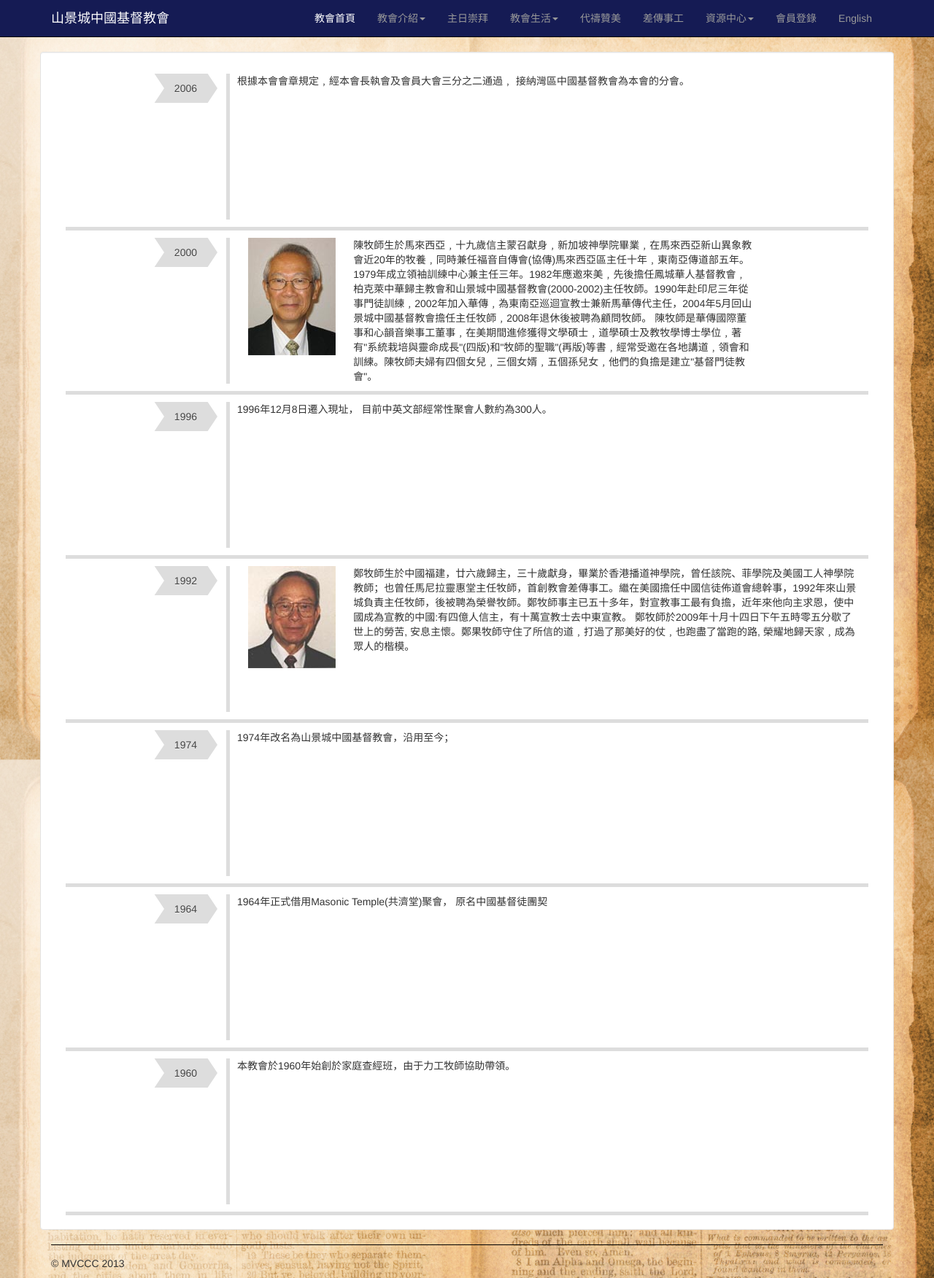
After one commit to mvccc/XiaoLongBao, a CodeIgniter app: page /index.php/pages/church/history in a window 1280 px wide. The commit adds this page. Shown: the whole page at 73% size. Run offline with CodeIgniter, Linux system fonts and the light colour scheme.

Commit message:
Add church history page

```diff
--- /dev/null
+++ b/application/views/ch/churchInfo/history.php
@@ -0,0 +1,89 @@
+<div class="row well">
+	<div class="col-lg-12">
+		<div class="history-listing">
+			<div class="history-left-listing">
+				<div id="history">
+					<li><a href="#">2006</a></li>
+				</div>
+			</div>
+			<div class="history-right-listing verticalLine history-item">
+				<div class="history-item">
+  					根據本會會章規定﹐經本會長執會及會員大會三分之二通過﹐ 接納灣區中國基督教會為本會的分會。
+				</div>
+			</div>
+		</div>
+		<div class="history-listing">
+			<div class="history-left-listing">
+				<div id="history">
+					<li><a href="#">2000</a></li>
+				</div>
+			</div>
+			<div class="history-right-listing verticalLine history-item">
+  				<div class="col-lg-2">
+  					<img src="<?php echo base_url()?>/assets/img/pastortan.jpg">
+  				</div>
+  				<div class="col-lg-8">
+  					陳牧師生於馬來西亞﹐十九歲信主蒙召獻身﹐新加坡神學院畢業﹐在馬來西亞新山異象教會近20年的牧養﹐同時兼任福音自傳會(協傳)馬來西亞區主任十年﹐東南亞傳道部五年。1979年成立領袖訓練中心兼主任三年。1982年應邀來美﹐先後擔任鳳城華人基督教會﹐柏克萊中華歸主教會和山景城中國基督教會(2000-2002)主任牧師。1990年赴印尼三年從事門徒訓練﹐2002年加入華傳﹐為東南亞巡迴宣教士兼新馬華傳代主任，2004年5月回山景城中國基督教會擔任主任牧師﹐2008年退休後被聘為顧問牧師。
+					陳牧師是華傳國際董事和心韻音樂事工董事﹐在美期間進修獲得文學碩士﹐道學碩士及教牧學博士學位﹐著有"系統栽培與靈命成長"(四版)和"牧師的聖職"(再版)等書﹐經常受邀在各地講道﹐領會和訓練。陳牧師夫婦有四個女兒﹐三個女婿﹐五個孫兒女﹐他們的負擔是建立"基督門徒教會"。
+				</div>
+			</div>
+		</div>
+		<div class="history-listing">
+			<div class="history-left-listing">
+				<div id="history">
+					<li><a href="#">1996</a></li>
+				</div>
+			</div>
+			<div class="history-right-listing verticalLine history-item">
+  				1996年12月8日遷入現址， 目前中英文部經常性聚會人數約為300人。
+			</div>
+		</div>
+		<div class="history-listing">
+			<div class="history-left-listing">
+				<div id="history">
+					<li><a href="#">1992</a></li>
+				</div>
+			</div>
+			<div class="history-right-listing verticalLine history-item">
+				<div class="col-lg-2">
+					<img src="<?php echo base_url()?>/assets/img/pastorcheng.jpg">
+				</div>
+				<div class="col-lg-10">
+  						鄭牧師生於中國福建，廿六歲歸主，三十歲獻身，畢業於香港播道神學院，曾任該院、菲學院及美國工人神學院教師；也曾任馬尼拉靈惠堂主任牧師，首創教會差傳事工。繼在美國擔任中國信徒佈道會總幹事，1992年來山景城負責主任牧師，後被聘為榮譽牧師。鄭牧師事主已五十多年，對宣教事工最有負擔，近年來他向主求恩，使中國成為宣教的中國:有四億人信主，有十萬宣教士去中東宣教。
+						鄭牧師於2009年十月十四日下午五時零五分歇了世上的勞苦, 安息主懷。鄭果牧師守住了所信的道﹐打過了那美好的仗﹐也跑盡了當跑的路, 榮耀地歸天家﹐成為眾人的楷模。
+				</div>
+			</div>
+		</div>
+
+		<div class="history-listing">
+			<div class="history-left-listing">
+				<div id="history">
+					<li><a href="#">1974</a></li>
+				</div>
+			</div>
+			<div class="history-right-listing verticalLine history-item">
+  				1974年改名為山景城中國基督教會，沿用至今；<br/><br><br>
+			</div>
+		</div>
+		<div class="history-listing">
+			<div class="history-left-listing">
+				<div id="history">
+					<li><a href="#">1964</a></li>
+				</div>
+			</div>
+			<div class="history-right-listing verticalLine history-item">
+  				1964年正式借用Masonic Temple(共濟堂)聚會， 原名中國基督徒團契<br><br><br>
+			</div>
+		</div>
+		<div class="history-listing">
+			<div class="history-left-listing">
+				<div id="history">
+					<li><a href="#">1960</a></li>
+				</div>
+			</div>
+			<div class="history-right-listing verticalLine history-item">
+  				本教會於1960年始創於家庭查經班，由于力工牧師協助帶領。<br><br><br>
+			</div>
+		</div>
+	</div>
+</div>
--- a/application/views/ch/index.php
+++ b/application/views/ch/index.php
@@ -110,7 +110,7 @@
             </div>
             <div class="panel-body">
               <p>Donec id elit non mi porta gravida at eget metus. Fusce dapibus, tellus ac cursus commodo, tortor mauris condimentum nibh, ut fermentum massa justo sit amet risus. Etiam porta sem malesuada magna mollis euismod. Donec sed odio dui. </p>
-              <p><a class="btn btn-primary" href="#" role="button">詳細內容 &raquo;</a></p>
+              <p><a class="btn btn-primary mvccc-btn-blue" href="#" role="button">詳細內容 &raquo;</a></p>
             </div>
           </div>
         </div>
@@ -122,7 +122,7 @@
             <div class="panel-body">
               <p>Donec id elit non mi porta gravida at eget metus. Fusce dapibus, tellus ac cursus commodo, tortor mauris condimentum nibh, ut fermentum massa justo sit amet risus. Etiam porta sem malesuada magna mollis euismod. Donec sed odio dui. </p>
               </p>
-              <p><a class="btn btn-primary" href="#" role="button">詳細內容 &raquo;</a></p>
+              <p><a class="btn btn-primary mvccc-btn-blue" href="#" role="button">詳細內容 &raquo;</a></p>
             </div>
           </div>
           <!--
@@ -144,7 +144,7 @@
             </div>
             <div class="panel-body">
               <p>Donec sed odio dui. Cras justo odio, dapibus ac facilisis in, egestas eget quam. Vestibulum id ligula porta felis euismod semper. Fusce dapibus, tellus ac cursus commodo, tortor mauris condimentum nibh, ut fermentum massa.</p>
-              <p><a class="btn btn-primary" href="#" role="button">詳細內容 &raquo;</a></p>
+              <p><a class="btn btn-primary mvccc-btn-blue" href="#" role="button">詳細內容 &raquo;</a></p>
             </div>
           </div>
         </div>
--- a/application/views/templates/header_ch.php
+++ b/application/views/templates/header_ch.php
@@ -47,7 +47,7 @@
                 <li><a href="<?php echo site_url(); ?>/pages/church/schedule">聚會時間</a></li>
                 <li><a href="<?php echo site_url(); ?>/pages/calendar">日歷事件</a></li>
                 <li><a href="#">事工部門</a></li>
-                <li><a href="#">教會歷史</a></li>
+                <li><a href="<?php echo site_url(); ?>/pages/church/history">教會歷史</a></li>
                 <li><a href="#">地址電話</a></li>
               </ul>
             </li>
--- a/assets/css/mvccc.css
+++ b/assets/css/mvccc.css
@@ -13,6 +13,11 @@ body
   background: url(../img/002.jpg) repeat;
 }
 */
+
+/* Button */
+.mvccc-btn-blue { background: #151B54; border-color: #151B54;}
+.mvccc-btn-blue:hover { background: #151B54;}
+h3 { color: #151B54; }
 
 /* MVCCC Menu */
 .mvccc-nav
@@ -171,6 +176,7 @@ hr
 {
   font-weight: 300;
   font-size: 1.5em;
+  color: #151B54; /* midnight blue */
 }
 .event-right-listing p
 {
@@ -191,12 +197,126 @@ hr
 }
 
 /* Calendar & Events List on Calendar Page */
+.event-header { width: 100%; border-bottom: 1px solid #cccccc; overflow: hidden; padding-bottom: 10px; }
+.event-header-left { margin-bottom: 0px; padding-bottom: 0px; }
+.event-header-right { font-size: 2.0em; color: #aaa; font-weight: bold; margin-bottom: 0px; padding-bottom: 0px;}
+.event-pager { margin-bottom: 0px; }
 .event-list { width: 100%; overflow: hidden; border-bottom: 1px solid #dddddd; padding: 14px 0 14px 0; }
 .event-date { width: 60px; text-align: center; margin-top: 8px; }
 .event-day { font-size: 3.4em; color: #aaa; font-weight: bold; line-height: .7em; font-family: Helvetica, Arial, sans-serif; }
 .event-mon { font-size: 1em; color: #aaa; text-transform: uppercase; font-family: Helvetica, Arial, sans-serif; font-weight: bold; margin: 5px 0 0 2px; letter-spacing: .4em; line-height: 1em;}
 
-.event-title { width: 400px; display: inline; }
+.event-title>h4>a { color: #151B54; /* midnight blue */ }
+
+/* History */
+#history{
+  overflow: hidden;
+  width: 100%;
+}
+
+#history li{
+  float: right;
+  margin: 0 .5em 0 1em;
+}
+
+#history a{
+  background: #ddd;
+  padding: .7em 1em;
+  float: left;
+  text-decoration: none;
+  color: #444;
+  text-shadow: 0 1px 0 rgba(255,255,255,.5);
+  position: relative;
+}
+
+#history a:hover{
+  background: #99db76;
+}
+
+#history a::before{
+  content: "";
+  position: absolute;
+  top: 50%;
+  margin-top: -1.5em;
+  border-width: 1.5em 0 1.5em 1em;
+  border-style: solid;
+  border-color: #ddd #ddd #ddd transparent;
+  left: -1em;
+}
+
+#history a:hover::before{
+  border-color: #99db76 #99db76 #99db76 transparent;
+}
+
+#history a::after{
+  content: "";
+  position: absolute;
+  top: 50%;
+  margin-top: -1.5em;
+  border-top: 1.5em solid transparent;
+  border-bottom: 1.5em solid transparent;
+  border-left: 1em solid #ddd;
+  right: -1em;
+}
+
+#history a:hover::after{
+  border-left-color: #99db76;
+}
+
+#history .current,
+#history .current:hover{
+  font-weight: bold;
+  background: none;
+}
+
+#history .current::after,
+#history .current::before{
+  content: normal;
+}
+
+/* History Item */
+.history-item
+{
+  height: 200px;
+}
+
+/* History List */
+.history-listing
+{
+  overflow: hidden;
+  padding: 10px 0;
+  width: 100%;
+  border-bottom: thick solid #dddddd;
+}
+
+.history-left-listing
+{
+  width: 20%;
+  float: left;
+  display: inline;
+}
+.history-right-listing
+{
+  padding-left: 10px;
+  width: 80%;
+  float: right;
+  display: inline;
+  overflow: hidden;
+}
+
+/* History Circle */
+.circle {
+  width: 10px;
+  height: 10px;
+  background: gray;
+  -moz-border-radius: 50px;
+  -webkit-border-radius: 50px;
+  border-radius: 50px;
+}
+
+.verticalLine {
+    border-left: thick solid #dddddd;
+}
 
 /* Sign In & Sign Up Form */
 .form-signin
--- a/assets/data/en/pastor.json
+++ b/assets/data/en/pastor.json
@@ -1,7 +1,7 @@
 {
 	"0"	: {
 		"name"		: "TongSu Liu",
-		"position"	: "Reverend",
+		"position"	: "Rev.",
 		"title" 	: "Senior Pastor",
 		"status"	: "current",
 		"img"		: "pastorliu.png",
@@ -10,7 +10,7 @@
 	},
 	"1"	: {
 		"name"		: "JunLi Hou",
-		"position"	: "Reverend",
+		"position"	: "Rev.",
 		"title" 	: "Associate pastor in Chinese Congregation",
 		"status"	: "current",
 		"img"		: "pastorhou.png",
@@ -19,7 +19,7 @@
 	},
 	"2"	: {
 		"name"		: "YouWan Kang",
-		"position"	: "Pastor",
+		"position"	: "Rev.",
 		"title" 	: "Associate pastor in English Congregation",
 		"status"	: "current",
 		"img"		: "ministerkang.jpg",
```
Also changed, not shown: application/views/ch/churchInfo/calendar.php (+21 -9 lines).
